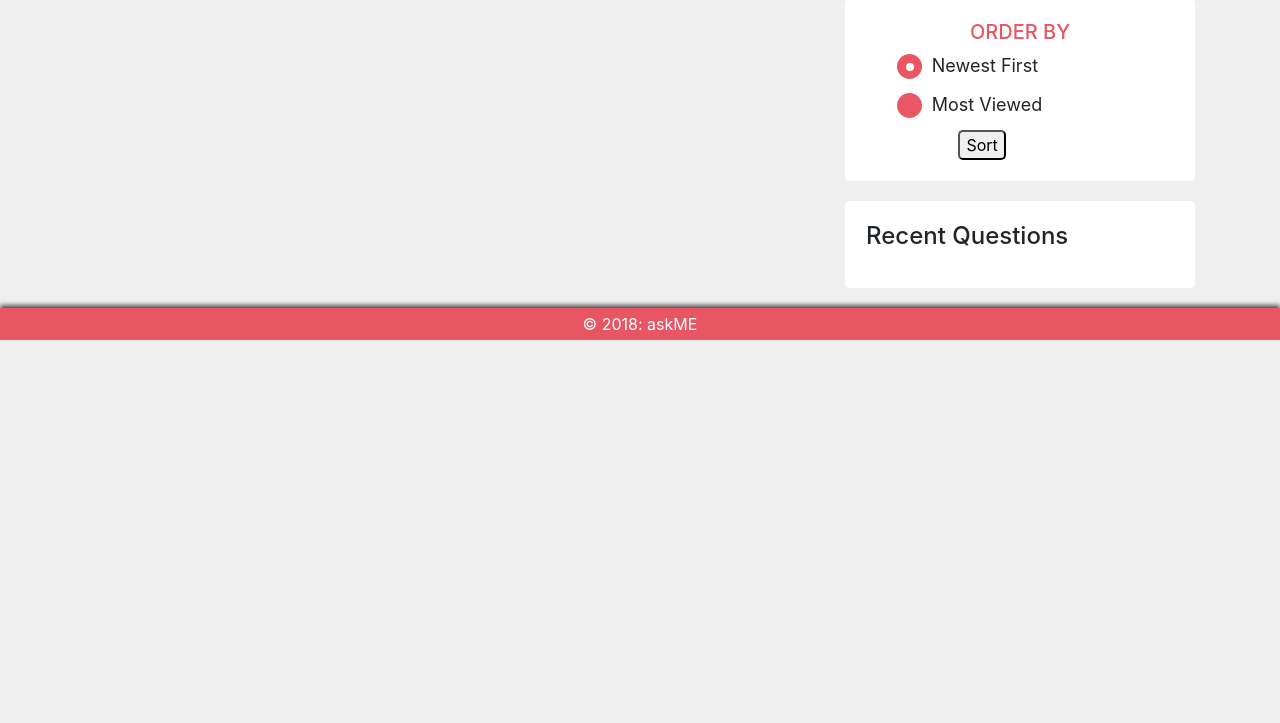
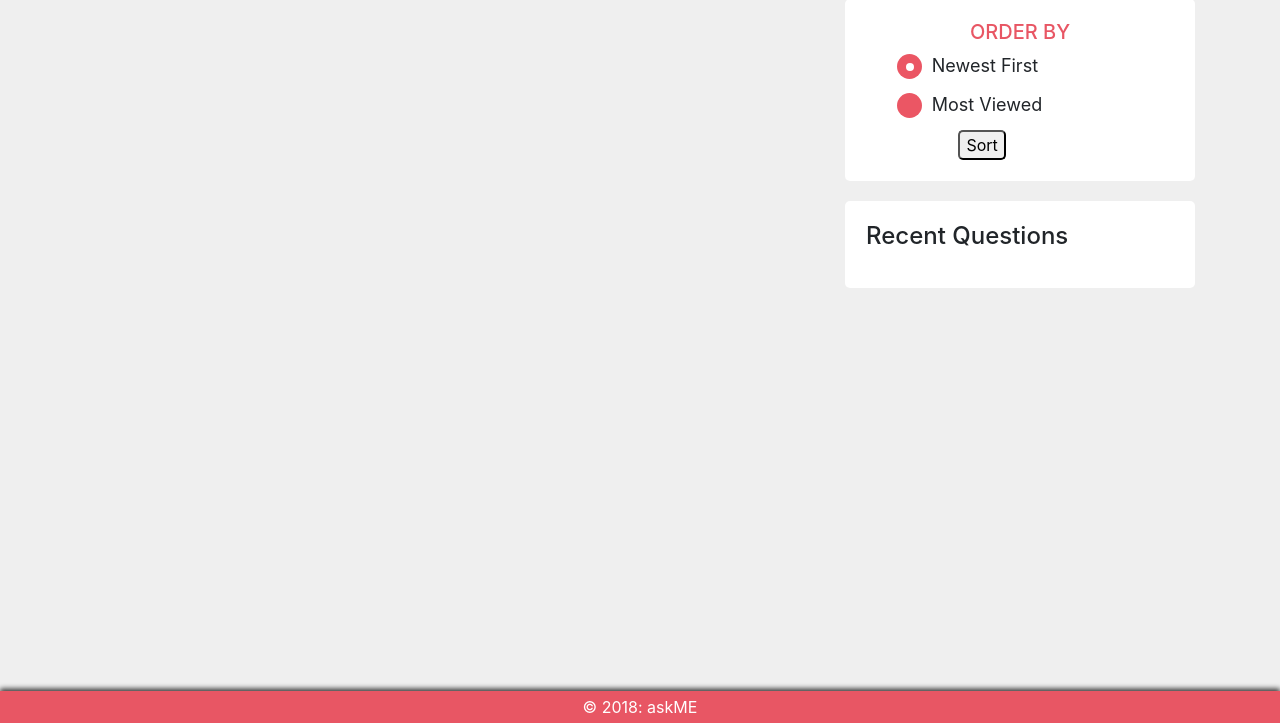
Before and after one commit to dilip640/askme, a PHP site: page / in a window 1280 px wide. Shown: the part 77-800 px from the top of the page. Run offline with PHP 8.4, Linux system fonts and the light colour scheme; data that the repository does not hold is empty; some libraries are stand-ins or nearby versions.

Commit message:
Add files via upload

```diff
--- a/askme.sql
+++ b/askme.sql
@@ -5,6 +5,7 @@ CREATE TABLE `post` (
   `post_content` varchar(2000) NOT NULL,
   `post_date` timestamp NOT NULL DEFAULT CURRENT_TIMESTAMP ON UPDATE CURRENT_TIMESTAMP,
   `askedby` varchar(100) NOT NULL,
+  `seen` int(20) UNSIGNED NOT NULL DEFAULT '0',
   PRIMARY KEY (`id`)
 ) ENGINE=InnoDB DEFAULT CHARSET=latin1;
 
--- a/css/style.css
+++ b/css/style.css
@@ -5,7 +5,14 @@ nav a{
 .side a{
 	color:#505050;
 }
-
+.footer {
+    position: fixed;
+    bottom: 0;
+    width: 100%;
+    height: 60px;
+    line-height: 60px;
+    background-color: #f5f5f5;
+}
 .fot a{
 	color:white;
 }
--- a/db.php
+++ b/db.php
@@ -1,4 +1,4 @@
-<?php $con=mysqli_connect("localhost","exuser","humsafar.123","askme");
+<?php $con=mysqli_connect("localhost","exuser","humsafar.123","askme1");
 
 if (mysqli_connect_errno())
 {
--- a/index.php
+++ b/index.php
@@ -104,7 +104,7 @@
 
       </div>
     </div>
-	<div class="footer-copyright fot py-3 text-center">
+	<div class="footer fot py-3 text-center">
         © 2018:
         <a href="#"> askME </a>
     </div>
```
